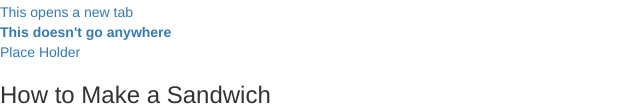
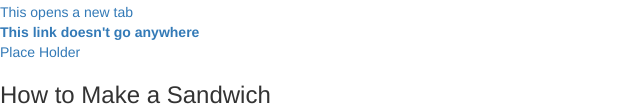
Before and after one commit to AtifAShaikh/03-MyFirstHtml, a plain HTML site: page index.html in a window 1280 px wide. Shown: the part 688-800 px from the top of the page, 0-640 px from the left. Drawn offline with nearby package versions, Linux system fonts and the light colour scheme.

Commit message:
minor edit

```diff
--- a/index.html
+++ b/index.html
@@ -28,7 +28,7 @@
         <div>
             <a href="" target="_blank">This opens a new tab</a>
             <br>
-            <a href="" class = "bold">This doesn't go anywhere</a>
+            <a href="" class = "bold">This link doesn't go anywhere</a>
             <br>
             <a href="#">Place Holder</a>
             <br>
```
